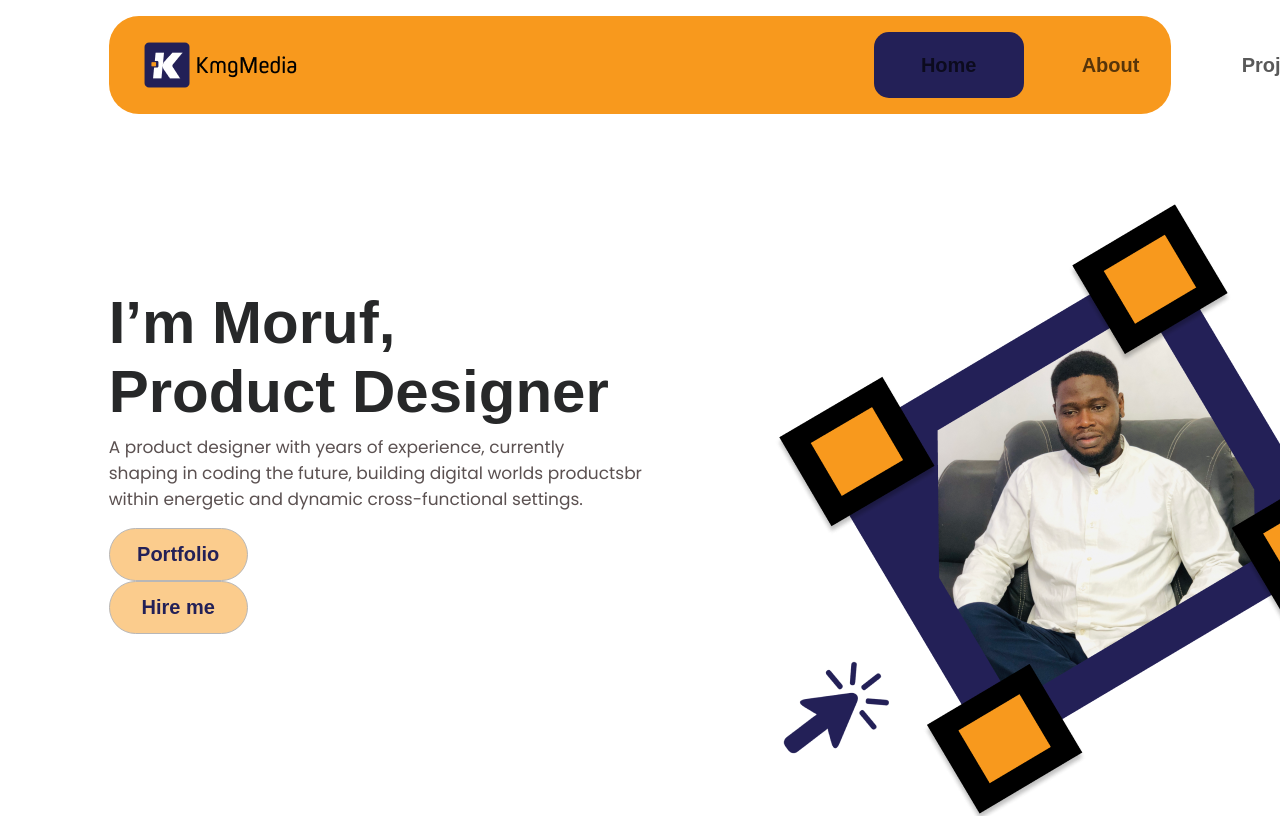
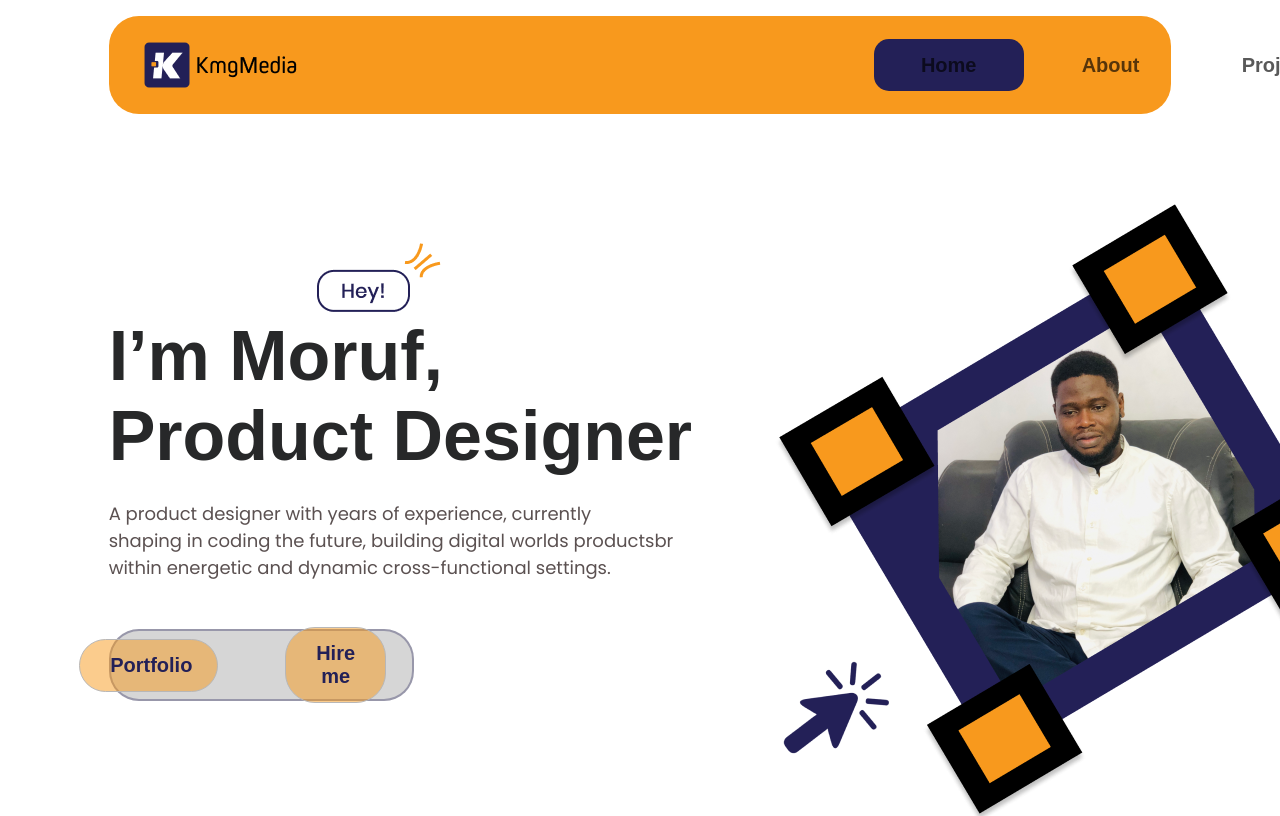
Before and after one commit to kmgmedia/build-cv-with-react-js-app, a React (Create React App) app: page / in a window 1280 px wide. Shown: the top 816 px of the page. Built offline with nearby package versions, Linux system fonts and the light colour scheme.

Commit message:
Still working on it!

```diff
--- a/src/Components/Landingpage/Hero.jsx
+++ b/src/Components/Landingpage/Hero.jsx
@@ -1,6 +1,7 @@
     import React from 'react'
     import './hero.scss';
     import { Heroimage } from "../../assets";
+    import { Heylogo } from "../../assets";
     import { FaLinkedin, FaBehance, FaGithub } from "react-icons/fa";
 
 const Hero = () => {
@@ -11,8 +12,11 @@ const Hero = () => {
         <div class="col-sm-12 col-md-12 col-lg-10">
             <div class="row">
                 <div class="col-sm-12 col-md-12 col-lg-7">
-                    <div className='hero-text'>
+                    <div className='hey-session '>
+                        <img src= {Heylogo} alt="" />
+                        <div className='hero-text'>
                         <h1>I’m Moruf, <br/> Product Designer</h1>
+                    </div>
                     </div>
                     <div className='hero-p'>
                         <p>A product designer with years of experience, currently <br/>
@@ -20,10 +24,13 @@ const Hero = () => {
                             within energetic and dynamic cross-functional settings.
                         </p>
                     </div>
-                    <div className='st-btn'>
+                    <div className="col-sm-12 col-md-12 col-lg-6">
+                    <div className="st-btn">
                     <button className='portfolio'>Portfolio</button>
                     <button className='hireme'>Hire me</button>
                     </div>
+                    </div>
+
                 </div>
                 <div class="col-sm-12 col-md-12 col-lg-5">
                     <div className='hero-image'>
--- a/src/Components/Landingpage/hero.scss
+++ b/src/Components/Landingpage/hero.scss
@@ -10,20 +10,32 @@
     src: url('https://fonts.googleapis.com/css2?family=Poppins:wght@200;300;400;500;600;700;800;900&display=swap');
 }
 
+
+
+.hey-session {
+    padding-top: 15rem;
+}
+
+.hey-session img {
+    padding-left: 13rem;
+    padding-bottom: 4px;
+}
+
 .hero-text h1 {
-    padding-top: 18rem;
     color: #272829;
     font-family: Arial, Helvetica, sans-serif;
-    font-size: 60px;
+    font-size: 70px;
     font-style: normal;
     font-weight: 600;
     line-height: normal;
 }
 
 .hero-p {
+    padding-top: 1rem;
+    padding-bottom: 2rem;
         color: var(--grey-500, #5B5151);
     font-family: Poppins;
-    font-size: 17px;
+    font-size: 18px;
     font-style: normal;
     font-weight: 400;
     line-height: normal;
@@ -34,7 +46,25 @@
     padding-top: 11rem;
 }
 
+.st-btn {
+    border-radius: 30px;
+    display: flex;
+border: 2px solid rgba(35, 32, 87, 0.35);
+background: #D6D6D6;
+height: 72px;
+padding: 15px 26px;
+justify-content: center;
+align-items: center;
+gap: 10px;
+}
 
+.portfolio {
+    margin-right: 57px
+}
+
+.hireme {
+    margin-right: 57px;
+}
 
 .portfolio, .hireme  {
     color: #232057;
@@ -46,10 +76,8 @@
     line-height: normal;
     border-radius: 30px;
     border: 1px solid #B8B7B7;
-    display: flex;
     width: 139px;
     padding: 14px 30px;
     justify-content: center;
     align-items: center;
-    gap: 6px;
 }
--- a/src/Components/Navigation/Navbar.jsx
+++ b/src/Components/Navigation/Navbar.jsx
@@ -5,7 +5,7 @@ import Logo from "../../assets/Kmg.png"
 const Navbar = () => {
     return (
 
-        <div className="row fixed-top pt-3">
+        <div className="row b-g-all fixed-top pt-3">
                 <div class="col-sm-12 col-md-12 col-lg-1"></div>
                 <div class="col-sm-12 col-md-12 col-lg-10">
         <div className='bg-all'>
@@ -28,7 +28,7 @@ const Navbar = () => {
                     </li>
                 </ul>
                 </div>
-        <nav className="navbar navbar-expand-lg ">
+        <nav className="navbar navbar-expand-lg">
             <a className="navbar-brand" href="#"><img src={Logo} alt="" /></a>
                 <button className="navbar-toggler" type="button" data-toggle="collapse" data-target="#navbarSupportedContent" aria-controls="navbarSupportedContent" aria-expanded="false" aria-label="Toggle navigation">
                 <span className="navbar-toggler-icon"></span>
--- a/src/Components/Navigation/navbar.scss
+++ b/src/Components/Navigation/navbar.scss
@@ -11,6 +11,9 @@
 }
 
 
+.b-g-all {
+    background-color: rgb(255, 255, 255);
+}
 
 .bg-all{
     display: flex;
@@ -36,7 +39,7 @@
 .nav-item {
     display: flex;
     width: 150px;
-    padding: 10px 40px;
+    padding: 3px 40px;
     justify-content: center;
     font-size: 20px;
     font-family: Arial, Helvetica, sans-serif;
--- a/src/assets/index.jsx
+++ b/src/assets/index.jsx
@@ -1 +1,2 @@
 export const Heroimage = require ('./Heroimage.png')
+export const Heylogo = require ('./Heylogo.png')
```
Also changed, not shown: src/assets/Backgroundpatternherosession.png (added), src/assets/Heylogo.png (added).
